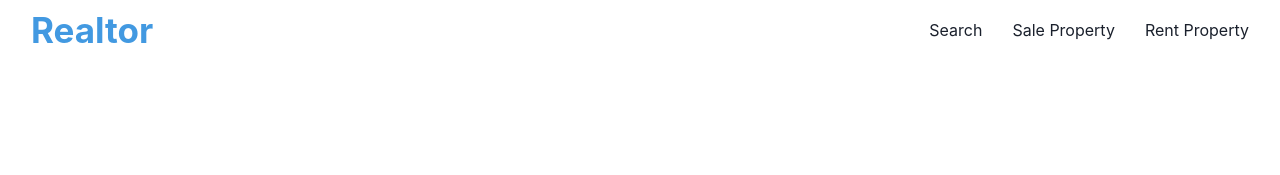
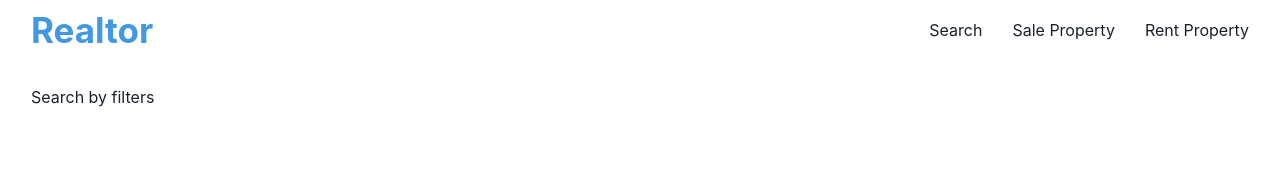
Before and after one commit to ArtemTyutunik/Real-Estate-App, a React (Create React App) app: page /search in a window 1280 px wide. Shown: the top 175 px of the page. Built offline with nearby package versions, Linux system fonts and the light colour scheme.

Commit message:
add route

```diff
--- /dev/null
+++ b/src/components/pages/searchPage/searchPage.js
@@ -0,0 +1,8 @@
+import React from 'react';
+
+
+function SearchPage(props) {
+    return <h1>Search by filters</h1>
+}
+
+export default SearchPage;
--- a/src/components/routes/routes.js
+++ b/src/components/routes/routes.js
@@ -4,6 +4,7 @@
 import ForRentPage from "../pages/forRentPage";
 import HomePage from "../pages/homePage";
 import ItemDetailPage from "../pages/itemDetailPage/itemDetailPage";
+import SearchPage from "../pages/searchPage/searchPage";
 
 const  Routers = ()  => {
     return (
@@ -11,6 +12,7 @@
             <Route path="/" element={<Navigate to="/home" />} />
             <Route path={'/home'} element={<HomePage/>}/>
             <Route path={'/home/:purpose/:externalID'} element={<ItemDetailPage/>}/>
+            <Route path = {'/search'} element={<SearchPage/>}/>
             <Route path = "/sale" element={<ForBuyPage/>}/>
             <Route path = "/rent" element={<ForRentPage/>}/>
             <Route path = 'rent/:externalID' element={<ItemDetailPage/>}/>
```
